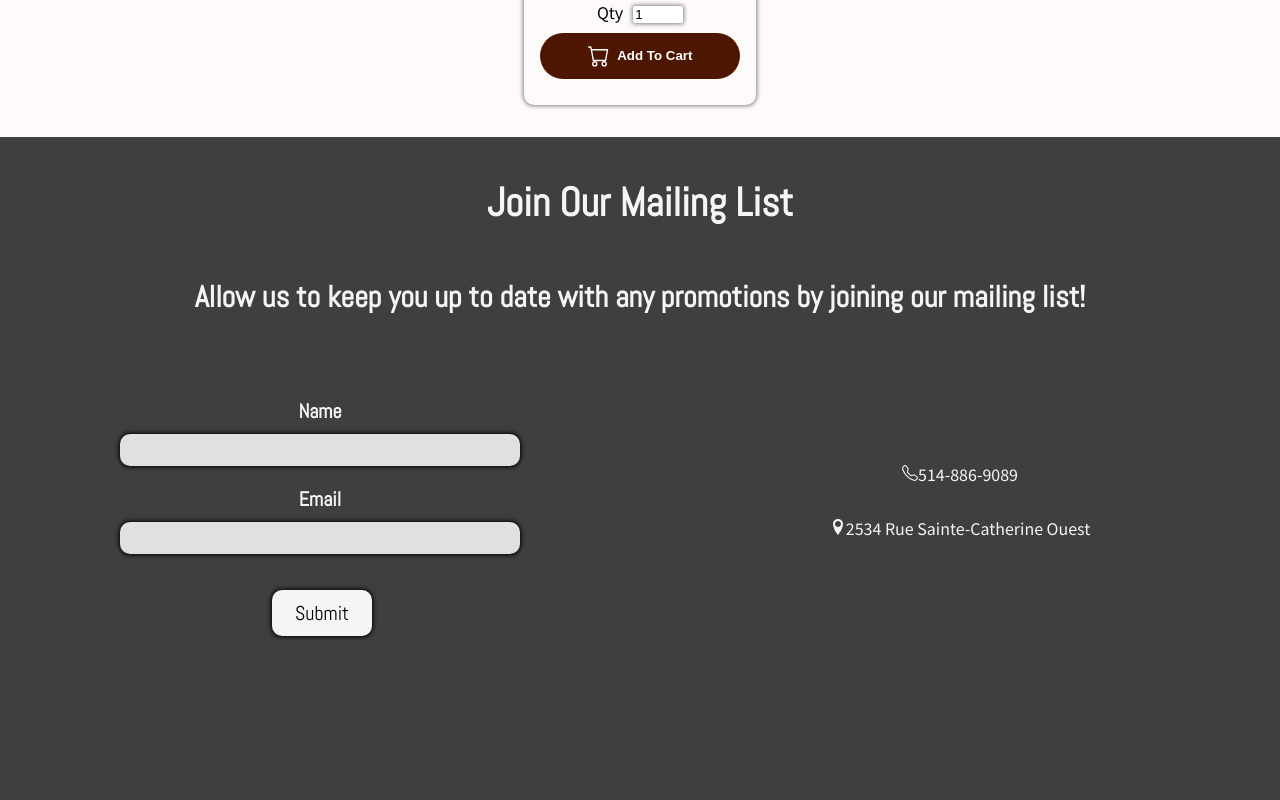
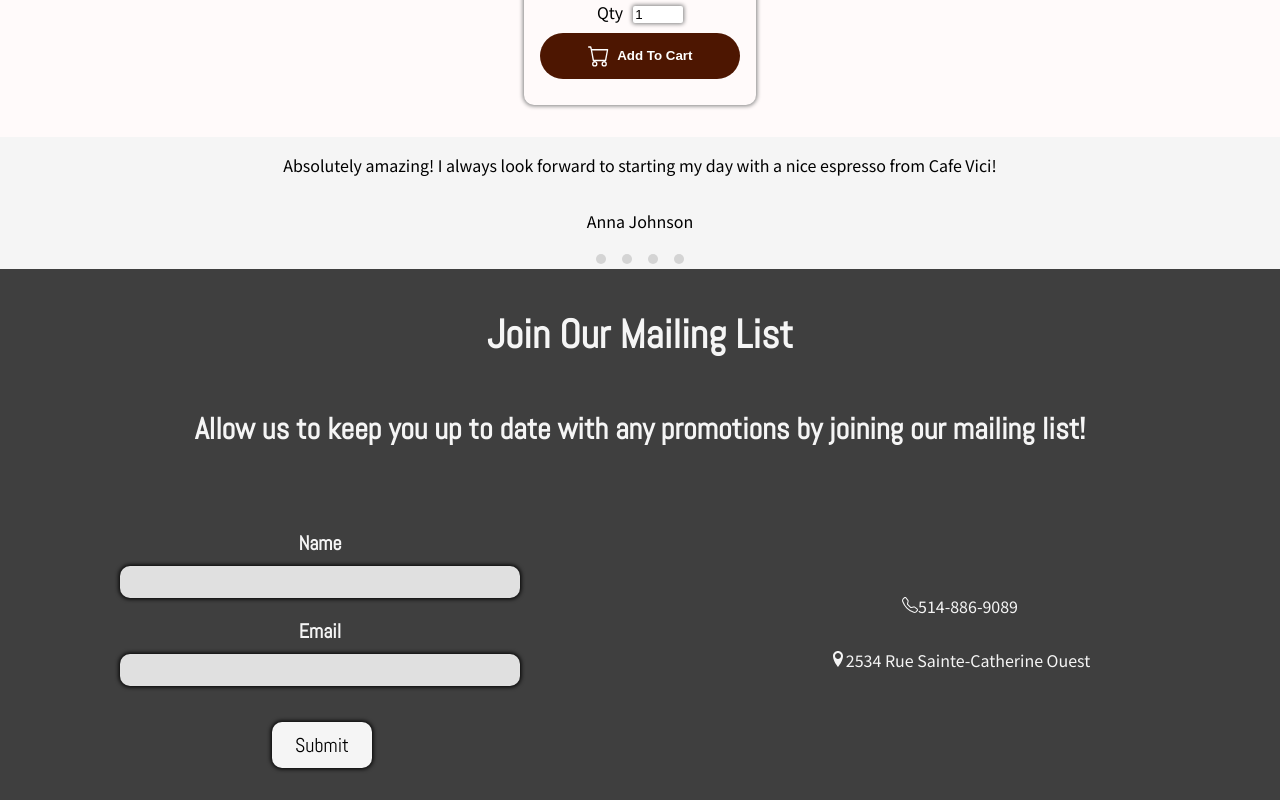
Before and after one commit to stefanomusicman/food-order-app, a React (Create React App) app: page / in a window 1280 px wide. Shown: the part 1388-2188 px from the top of the page. Before the commit the page ends 2056 px from the top, so only its background shows below. Built offline with nearby package versions, Linux system fonts and the light colour scheme; a web font is replaced by a local one.

Commit message:
slider has been added

```diff
--- a/src/App.js
+++ b/src/App.js
@@ -3,6 +3,7 @@ import { BrowserRouter as Router, Route, Switch } from 'react-router-dom';
 
 import Header from './Components/Header/Header';
 import MenuContainer from './Components/Menu/MenuContainer';
+import Slider from './Components/Slider/Slider';
 import ContactForm from './Components/Footer/ContactForm';
 import Cart from './Components/Cart/Cart';
 import Biscotti from './Images/biscotti.jpg';
@@ -58,6 +59,7 @@ function App() {
         <Route path='/' exact>
             <Header />
             <MenuContainer menu={menuItems}/>
+            <Slider />
             <ContactForm />
         </Route>
         <Route path='/cart'>
--- /dev/null
+++ b/src/Components/Slider/Slider.js
@@ -0,0 +1,51 @@
+import React, { useState } from "react";
+import classes from './Slider.module.css';
+
+const reviews = [
+    {
+        client: 'Anna Johnson',
+        review: 'Absolutely amazing! I always look forward to starting my day with a nice espresso from Cafe Vici!',
+        id: 1
+    },
+    {
+        client: 'Giusseppe Saviano',
+        review: 'I am an Italian immigrant and can honestly say that I am impressed with the level of authenticity in everything that Cafe Vici offers.',
+        id: 2
+    },
+    {
+        client: 'Jack Peters',
+        review: 'Big fan of the Cannolis, goes great with a nice Cappuccino!',
+        id: 3
+    },
+    {
+        client: 'Lisa Pietrantonio',
+        review: 'The food is amazing, I\'ve gotten to know the chef Antonino quite well and you can tell how passionate he is about what he does.',
+        id: 4
+    }
+]
+
+const Slider = () => {
+
+    const [current, setCurrent] = useState(reviews[0]);
+    const [active, setActive] = useState(0);
+
+    const handleSetClick = (event) => {
+        // event.preventDefault();
+        // setCurrent(reviews[event.target.getAttribute('data-quote')]);
+        console.log(event.target.getAttribute('data-quote'));
+    }
+
+    return(
+        <div className={classes['slider-container']}>
+            <p>{current.review}</p>
+            <p>{current.client}</p>
+            <div className={classes['dot-container']}>
+                {reviews.map((review) => {
+                    return <span onClick={event => handleSetClick(event)} data-quote={review.index} key={review.id}/>
+                })}
+            </div>
+        </div>
+    )
+}
+
+export default Slider;
--- /dev/null
+++ b/src/Components/Slider/Slider.module.css
@@ -0,0 +1,37 @@
+.slider-container {
+    display: flex;
+    flex-direction: column;
+    background-color: whitesmoke;
+}
+
+.slider-container p {
+    text-align: center;
+}
+
+.dot-container {
+    display: flex;
+    justify-content: center;
+    align-items: center;
+}
+
+.dot-container span {
+    display: flex;
+    justify-content: center;
+    align-items: center;
+    width: 20px;
+    height: 20px;
+    margin: 0 3px;
+    cursor: pointer;
+}
+
+span::before {
+    content: "";
+    height: 10px;
+    width: 10px;
+    background-color: #d4d4d4;
+    border-radius: 50%;
+}
+
+span:hover::before {
+    background-color: #45454d;
+}
```
